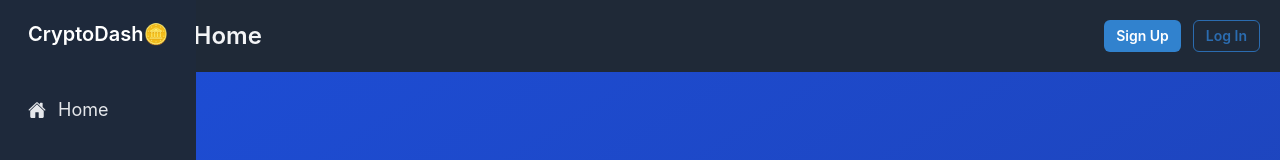
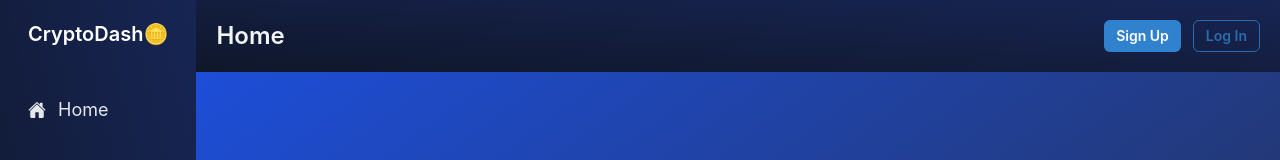
Before and after one commit to pierrick951/DashCrypto, a React (Vite) app in the folder frontend/: page / in a window 1280 px wide. Shown: the top 160 px of the page. Built offline with nearby package versions, Linux system fonts and the light colour scheme; no server answers.

Commit message:
update  changement du layout de flex a grid

```diff
--- a/frontend/package.json
+++ b/frontend/package.json
@@ -15,10 +15,12 @@
     "@emotion/styled": "^11.13.0",
     "@reduxjs/toolkit": "^2.2.6",
     "axios": "^1.7.2",
+    "chart.js": "^4.4.3",
     "firebase": "^10.12.4",
     "framer-motion": "^11.3.12",
     "nanoid": "^5.0.7",
     "react": "^18.3.1",
+    "react-chartjs-2": "^5.2.0",
     "react-dom": "^18.3.1",
     "react-helmet-async": "^2.0.5",
     "react-icon": "^1.0.0",
--- a/frontend/src/components/CardDash.tsx
+++ b/frontend/src/components/CardDash.tsx
@@ -5,7 +5,7 @@ type Props = {
 }
 function bodyCard({title1,title2,data}: Props) {
   return (
-    <div className="bg-white rounded-xl p-4 max-w-sm mb-5 shadow-2xl mx-5">
+    <div className="bg-white rounded-xl p-4 max-w-sm mb-5 shadow-2xl shadow-zinc-800 mx-5">
   <h2 className="flex flex-row font-semibold  text-slate-800 items-center  justify-between gap-2 py-2">
     <span>{title1}</span>
     <span>{title2}</span>
--- a/frontend/src/components/ChartEth.tsx
+++ b/frontend/src/components/ChartEth.tsx
@@ -1,7 +1,90 @@
-type Props = {}
+import axios from "axios";
+import { useEffect, useState } from "react";
+import { Line } from "react-chartjs-2";
+import {
+  Chart,
+  CategoryScale,
+  LinearScale,
+  LineElement,
+  Title,
+  Tooltip,
+  Legend,
+  PointElement,
+} from "chart.js";
+
+Chart.register(
+  CategoryScale,
+  LinearScale,
+  LineElement,
+  Title,
+  Tooltip,
+  Legend,
+  PointElement
+);
+
+type Props = {};
 function ChartEth({}: Props) {
+  const [dataChart, setDataChart] = useState<any>(null);
+
+  const fetchChartData = async () => {
+    try {
+      const response = await axios.get(
+        "https://api.coingecko.com/api/v3/coins/ethereum/market_chart",
+        {
+          params: {
+            vs_currency: "usd",
+            days: "10",
+          },
+        }
+      );
+
+      const prices = response.data.prices;
+      const dates = prices.map((price: [number, number]) =>
+        new Date(price[0]).toLocaleDateString()
+      );
+      const values = prices.map((price: [number, number]) => price[1]);
+
+      setDataChart({
+        labels: dates,
+        datasets: [
+          {
+            label: " ETH USD",
+            data: values,
+            fill: false,
+            borderColor: "#4169E1",
+            tension: 1,
+          },
+        ],
+      });
+    } catch (error) {
+      console.error("Une erreur est survenue:", error);
+    }
+  };
+
+  useEffect(() => {
+    fetchChartData();
+  }, []);
+  const options = {
+    scales: {
+      x: {
+        ticks: {
+          maxTicksLimit: 10,
+        },
+      },
+    },
+  };
   return (
-    <div className="mt-16 ">ChartEth</div>
-  )
+    <div
+      className=" hidden  lg:block px-5 ">
+      {dataChart ? (
+        <div className=" bg-white rounded-2xl shadow-2xl shadow-zinc-800">
+          <Line data={dataChart} options={options} />
+        </div>
+      ) : (
+        <p>Loading...</p>
+      )}
+    </div>
+  );
 }
-export default ChartEth
+
+export default ChartEth;
--- a/frontend/src/components/Nav.tsx
+++ b/frontend/src/components/Nav.tsx
@@ -47,7 +47,7 @@ const tabsNavBottom: tabsNavBottype = [
 
 function Nav({ handClick }: Props) {
   return (
-    <div className="bg-slate-800 p-5 h-screen flex flex-col justify-between text-gray-200 text-lg">
+    <div className="bg-gradient-to-bl from-blue-950 to-slate-900 p-5 h-screen flex flex-col justify-between text-gray-200 text-lg">
       <div>
         <div className="text-white  pb-10">
           <h1 className="flex flex-row font-semibold lg:text-xl px-2">
--- a/frontend/src/components/Supply.tsx
+++ b/frontend/src/components/Supply.tsx
@@ -26,7 +26,7 @@ const Supply = () => {
         const formattedSupply: string = new Intl.NumberFormat().format(
           Number(eth)
         );
-        setSuply(formattedSupply + ' ⧫');
+        setSuply(formattedSupply);
       } else {
         console.error("une erreur est survenue");
       }
--- /dev/null
+++ b/frontend/src/components/TopNav.tsx
@@ -0,0 +1,29 @@
+import Button from "../components/Button";
+import ButtonGosth from "../components/ButtonGosth";
+import Menu from "../components/Menu";
+
+const signUp: string = "Sign Up";
+const logIn: string = "Log In";
+
+type Props = {
+   text:string
+}
+function TopNav({text}: Props) {
+  return (
+    <div className="w-full p-5 flex-row flex bg-gradient-to-bl from-blue-950 to-slate-900 z-20 ">
+    <div className="flex flex-row gap-3  justify-between  w-full ">
+
+      <div className="text-gray-100 text-xl md:text-2xl    font-semibold">{text}</div>
+
+      <div className="hidden md:flex flex-row gap-3">
+        <Button content={signUp} />
+        <ButtonGosth content={logIn} />
+      </div>
+      <div className="md:hidden ">
+        <Menu option1={signUp} option2={logIn} />
+      </div>
+    </div>
+    </div>
+  )
+}
+export default TopNav
--- a/frontend/src/layout/Dash.tsx
+++ b/frontend/src/layout/Dash.tsx
@@ -8,16 +8,16 @@ type Props = {};
 function Dash({}: Props) {
 
   return (
-    <div className="w-full h-auto lg:h-screen bg-gradient-to-tl from-blue-800 to-blue-700 pl-[26%] lg:pl-[20%] xl:pl-[15%] flex flex-col lg:flex-row mt-16 gap-5 ">
-      <div className="mt-16 flex flex-col w-full ">
+    <div className=" w-full h-auto min-h-screen  pl-[26%] lg:pl-[18%] xl:pl-[15%] bg-zinc-800 flex flex-col-reverse   gap-5  xl:flex-row">
+      <div className="flex flex-col  mt-10  lg:flex-row xl:flex-col ">
        <Supply/>
        <PriceEth/>
        <BlockEth/>
        <GasPrice/>
       </div>
-      <div>
+
         <ChartEth/>
-      </div>
+
     </div>
   );
 }
--- a/frontend/src/layout/Home.tsx
+++ b/frontend/src/layout/Home.tsx
@@ -36,7 +36,7 @@ function Home() {
   }, []);
 
   return (
-    <div className="w-full h-screen flex flex-col lg:justify-center lg:items-center overflow-auto p-3 overflow-x-hidden bg-gradient-to-tl from-blue-800 to-blue-700 pl-[26%] xl:pl-[15%] pt-16">
+    <div className="w-full h-screen flex flex-col lg:justify-center lg:items-center overflow-auto p-3 overflow-x-hidden bg-gradient-to-tl from-zinc-800 to-blue-700 ">
       <header className="text-center flex flex-col justify-center items-center">
         <h1 className="py-5 text-4xl md:text-4xl lg:text-6xl flex-row flex text-white font-bold text-center">
           <span>{titleHome[0]}</span>
--- a/frontend/src/layout/MainLayout.tsx
+++ b/frontend/src/layout/MainLayout.tsx
@@ -1,18 +1,14 @@
 import { useState } from "react";
 import { MainContentType } from "../types/TypeContent";
 
-import Button from "../components/Button";
-import ButtonGosth from "../components/ButtonGosth";
-import Menu from "../components/Menu";
 import Nav from "../components/Nav";
 import Home from "./Home";
 import Dash from "./Dash";
 import News from "./News";
 import Wallet from "./Wallet";
 import Message from "./Message";
+import TopNav from "../components/TopNav";
 
-const signUp: string = "Sign Up";
-const logIn: string = "Log In";
 
 const mainContent: MainContentType = [
   { comp: <Home />,text:'Home'},
@@ -37,29 +33,16 @@ function MainLayout(): JSX.Element {
 
 
   return (
-    <div className="flex flex-row  h-screen">
-      <div className=" z-30 fixed
-      ">
-        <Nav handClick={handleClick} />
-      </div>
-    <div className="w-screen ">
-        <div className="w-full p-5 flex-row flex bg-gray-800 z-20 fixed">
-          <div className="flex flex-row gap-3  justify-between  w-full ">
+    <div className="grid grid-cols-[auto,1fr] h-screen">
+    <div className="z-30  h-full">
+      <Nav handClick={handleClick} />
+    </div>
+    <div className=" overflow-x-hidden grid grid-rows-[auto,1fr] ml-[]">
+      <TopNav text={getCurrentText()}/>
+      <div className="h-auto min-h-screen">{getCurrentComponent()}</div>
+    </div>
+  </div>
 
-            <div className="text-gray-100 text-xl md:text-2xl  pl-[26%] sm:pl-[24%] md:pl-[23%] lg:pl-[18%] xl:pl-[14%]  font-semibold">{getCurrentText()}</div>
-
-            <div className="hidden md:flex flex-row gap-3">
-              <Button content={signUp} />
-              <ButtonGosth content={logIn} />
-            </div>
-            <div className="md:hidden ">
-              <Menu option1={signUp} option2={logIn} />
-            </div>
-          </div>
-        </div>
-        <div className="h-full w-full ">{getCurrentComponent()}</div>
-      </div>
-    </div>
   );
 }
 export default MainLayout;
```
Also changed, not shown: 1 other file (tests, documents, lock files or other folders).
